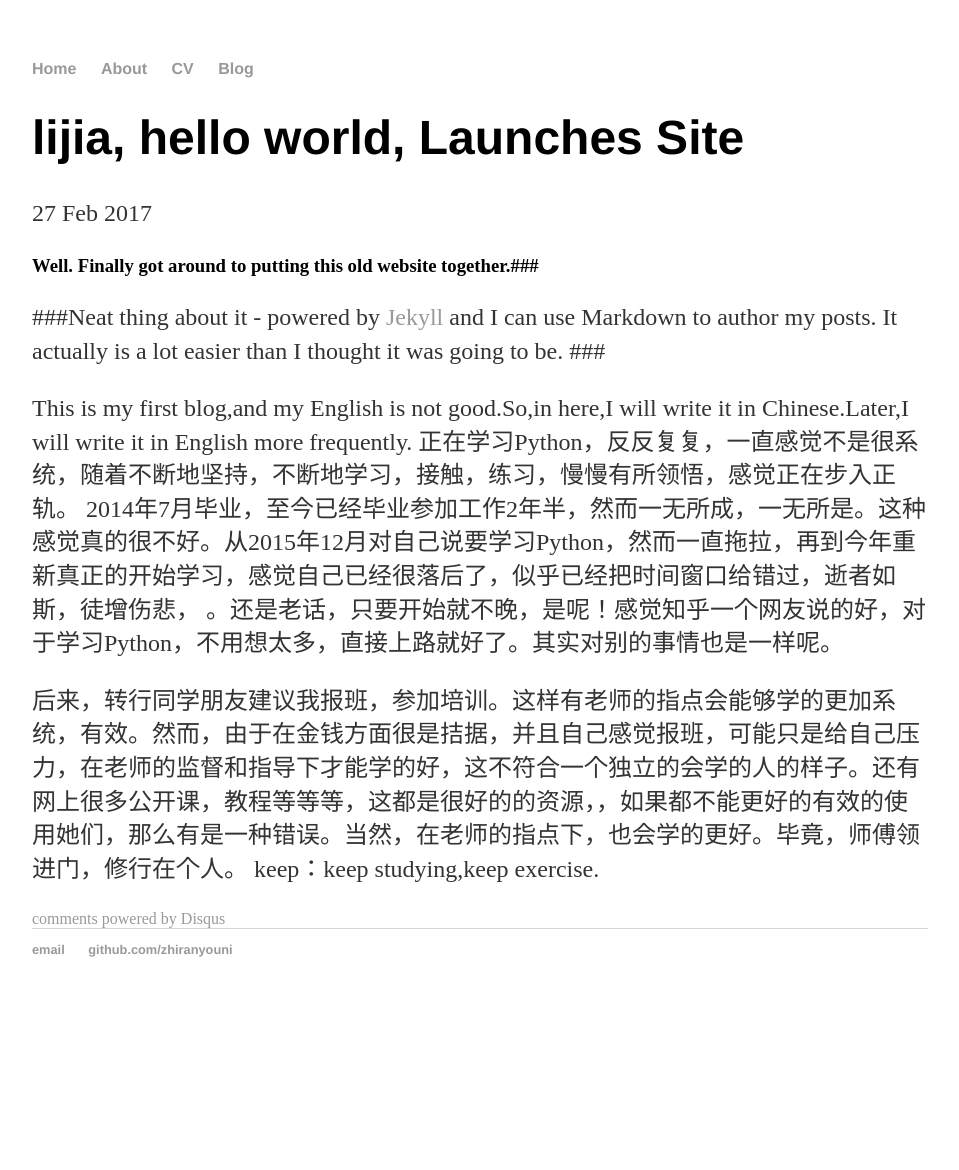
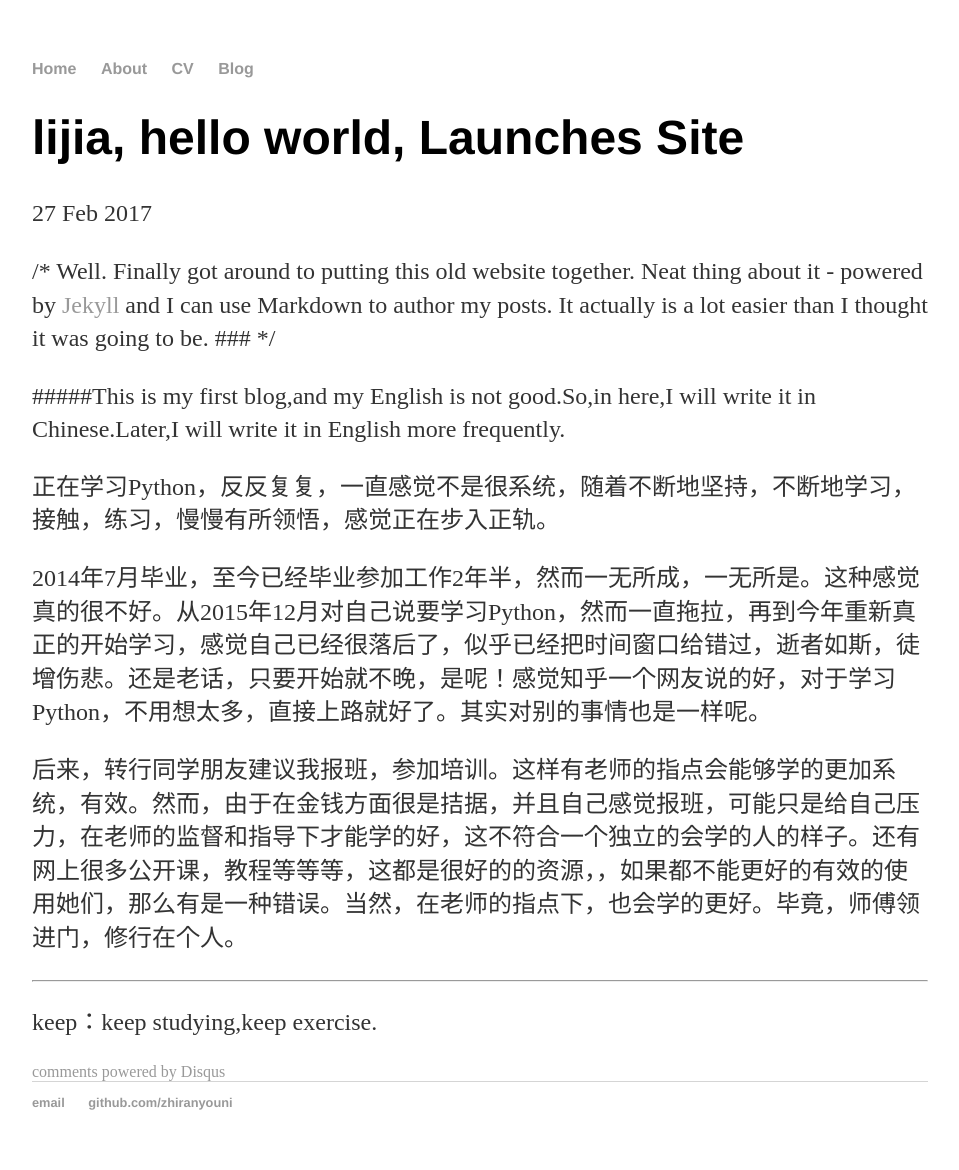
Before and after one commit to zhiranyouni/zhiranyouni.github.io, a Jekyll site: the page built from _posts/2017-02-27-lijia-site-launched.md, in a window 1280 px wide. Shown: the whole page, without its empty margins (160-1119 px from the left). Built offline with Jekyll 4.4.1, drawn with Linux system fonts in a browser that asks for light colours; comment, search, counter and statistics services are not loaded; before the commit the page ends 1017 px from its top, so only the background shows below that.

```diff
--- a/_posts/2017-02-27-lijia-site-launched.md
+++ b/_posts/2017-02-27-lijia-site-launched.md
@@ -4,14 +4,13 @@ title: "lijia, hello world, Launches Site"
 date: 2017-02-27
 ---
 
-### Well. Finally got around to putting this old website together.###
-###Neat thing about it - powered by [Jekyll](http://jekyllrb.com) and I can use Markdown to author my posts.
-It actually is a lot easier than I thought it was going to be. ###
+/*  Well. Finally got around to putting this old website together.
+Neat thing about it - powered by [Jekyll](http://jekyllrb.com) and I can use Markdown to author my posts.
+It actually is a lot easier than I thought it was going to be. ### */
 
-This is my first blog,and my English is not good.So,in here,I will write it in Chinese.Later,I will write it in English more frequently.
-正在学习Python，反反复复，一直感觉不是很系统，随着不断地坚持，不断地学习，接触，练习，慢慢有所领悟，感觉正在步入正轨。
-2014年7月毕业，至今已经毕业参加工作2年半，然而一无所成，一无所是。这种感觉真的很不好。从2015年12月对自己说要学习Python，然而一直拖拉，再到今年重新真正的开始学习，感觉自己已经很落后了，似乎已经把时间窗口给错过，逝者如斯，徒增伤悲，
-。还是老话，只要开始就不晚，是呢！感觉知乎一个网友说的好，对于学习Python，不用想太多，直接上路就好了。其实对别的事情也是一样呢。
-
-后来，转行同学朋友建议我报班，参加培训。这样有老师的指点会能够学的更加系统，有效。然而，由于在金钱方面很是拮据，并且自己感觉报班，可能只是给自己压力，在老师的监督和指导下才能学的好，这不符合一个独立的会学的人的样子。还有网上很多公开课，教程等等等，这都是很好的的资源，，如果都不能更好的有效的使用她们，那么有是一种错误。当然，在老师的指点下，也会学的更好。毕竟，师傅领进门，修行在个人。
+#####This is my first blog,and my English is not good.So,in here,I will write it in Chinese.Later,I will write it in English more frequently.
+<p>正在学习Python，反反复复，一直感觉不是很系统，随着不断地坚持，不断地学习，接触，练习，慢慢有所领悟，感觉正在步入正轨。</p>
+<p>2014年7月毕业，至今已经毕业参加工作2年半，然而一无所成，一无所是。这种感觉真的很不好。从2015年12月对自己说要学习Python，然而一直拖拉，再到今年重新真正的开始学习，感觉自己已经很落后了，似乎已经把时间窗口给错过，逝者如斯，徒增伤悲。还是老话，只要开始就不晚，是呢！感觉知乎一个网友说的好，对于学习Python，不用想太多，直接上路就好了。其实对别的事情也是一样呢。</p>
+<p>后来，转行同学朋友建议我报班，参加培训。这样有老师的指点会能够学的更加系统，有效。然而，由于在金钱方面很是拮据，并且自己感觉报班，可能只是给自己压力，在老师的监督和指导下才能学的好，这不符合一个独立的会学的人的样子。还有网上很多公开课，教程等等等，这都是很好的的资源，，如果都不能更好的有效的使用她们，那么有是一种错误。当然，在老师的指点下，也会学的更好。毕竟，师傅领进门，修行在个人。</p>
+******
 keep：keep studying,keep exercise.
```
